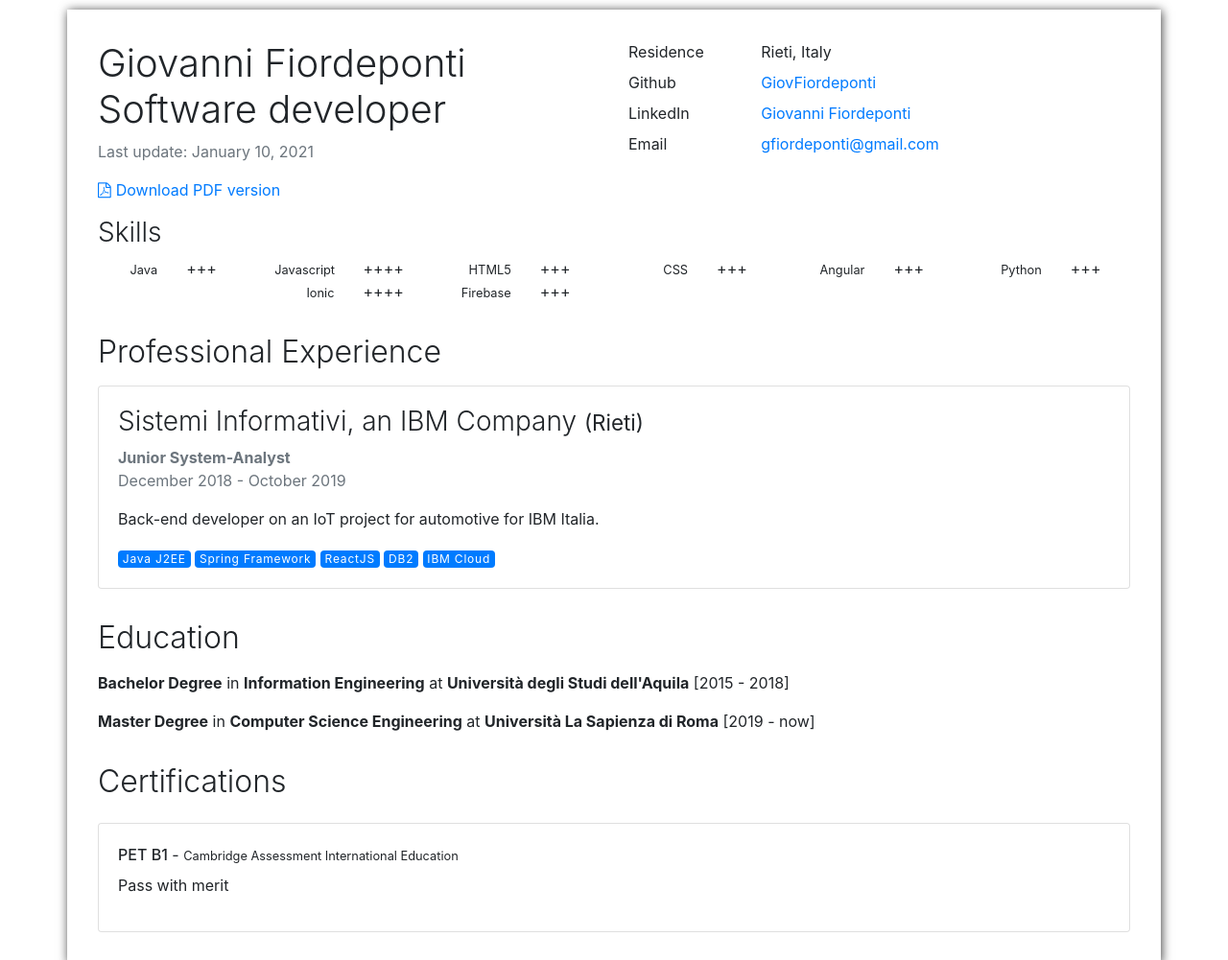
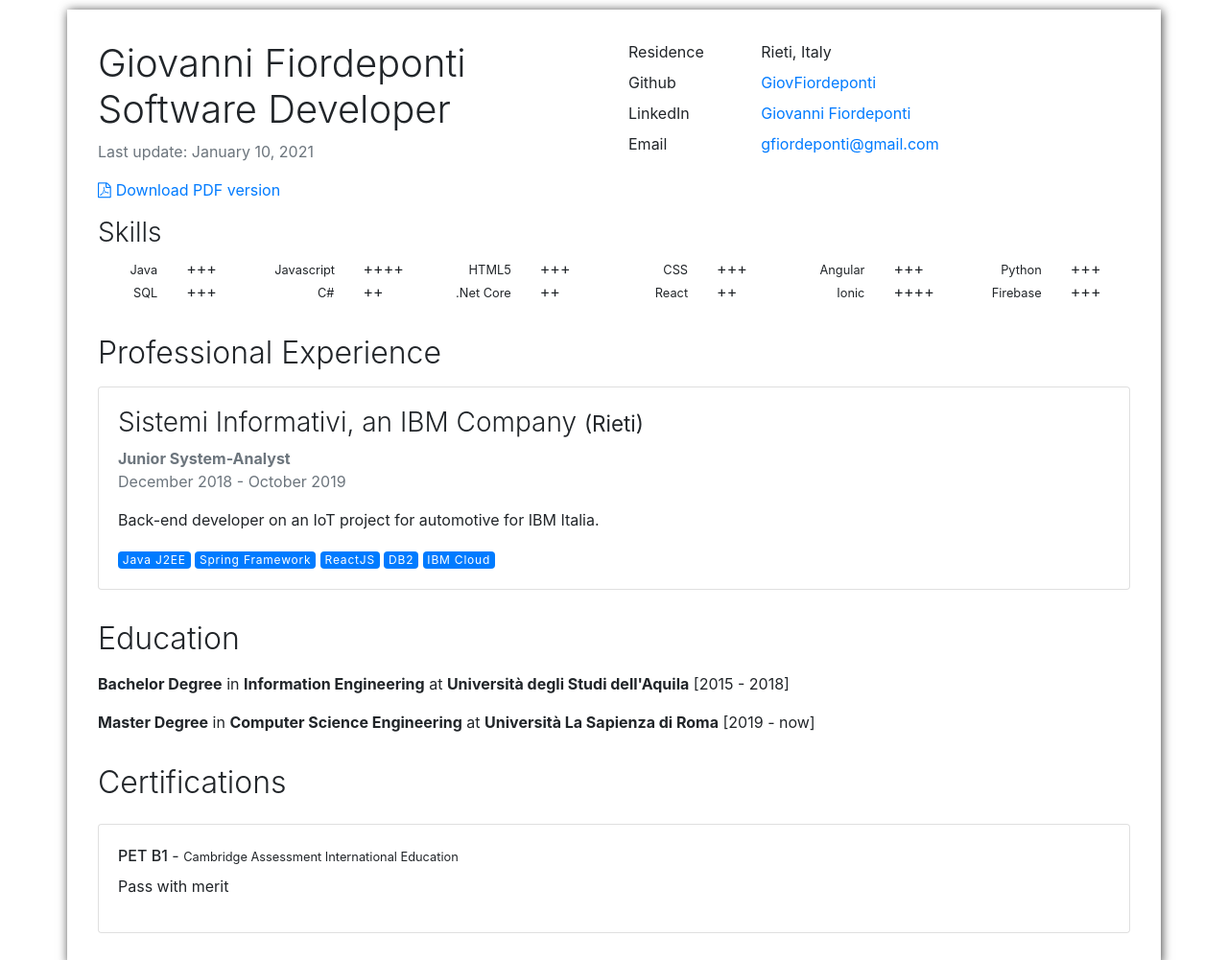
Before and after one commit to GiovFiordeponti/cv, a plain HTML site: page index.html in a window 1280 px wide. Shown: the top 1001 px of the page at 96% size. Drawn offline with nearby package versions, Linux system fonts and the light colour scheme.

Commit message:
Deploying to gh-pages from  @ ceda59ce07fa11682bd4d71c8897adf58f39cf8c 🚀

```diff
--- a/index.html
+++ b/index.html
@@ -3,7 +3,7 @@
 <head>
     <meta charset="UTF-8"/>
     <meta name="viewport" content="width=device-width, initial-scale=1">
-    <title>Giovanni Fiordeponti. Software developer</title>
+    <title>Giovanni Fiordeponti. Software Developer</title>
     <link rel="icon" href="favicon.ico" type="image/x-icon"/>
     <link rel="stylesheet" href="https://stackpath.bootstrapcdn.com/bootstrap/4.1.3/css/bootstrap.min.css">
     <link rel="stylesheet" href="https://maxcdn.bootstrapcdn.com/font-awesome/4.7.0/css/font-awesome.min.css">
@@ -13,7 +13,7 @@
 <div class="container page">
     <div class="row">
         <div class="col-md-6 col-print-6">
-            <h1>Giovanni Fiordeponti<br/>Software developer</h1>
+            <h1>Giovanni Fiordeponti<br/>Software Developer</h1>
             <p>
                 <time datetime="" class="text-muted">Last update: January 10, 2021</time>
             </p>
@@ -82,10 +82,28 @@
             +++
         </div>
         <div class="col-print-1 col-3 col-md-2 col-lg-1 text-right">
-            <small></small>
+            <small>SQL</small>
         </div>
         <div class="col-print-1 col-3 col-md-2 col-lg-1">
-
+            +++
+        </div>
+        <div class="col-print-1 col-3 col-md-2 col-lg-1 text-right">
+            <small>C#</small>
+        </div>
+        <div class="col-print-1 col-3 col-md-2 col-lg-1">
+            ++
+        </div>
+        <div class="col-print-1 col-3 col-md-2 col-lg-1 text-right">
+            <small>.Net Core</small>
+        </div>
+        <div class="col-print-1 col-3 col-md-2 col-lg-1">
+            ++
+        </div>
+        <div class="col-print-1 col-3 col-md-2 col-lg-1 text-right">
+            <small>React</small>
+        </div>
+        <div class="col-print-1 col-3 col-md-2 col-lg-1">
+            ++
         </div>
         <div class="col-print-1 col-3 col-md-2 col-lg-1 text-right">
             <small>Ionic</small>
```
Also changed, not shown: 1 other file.
